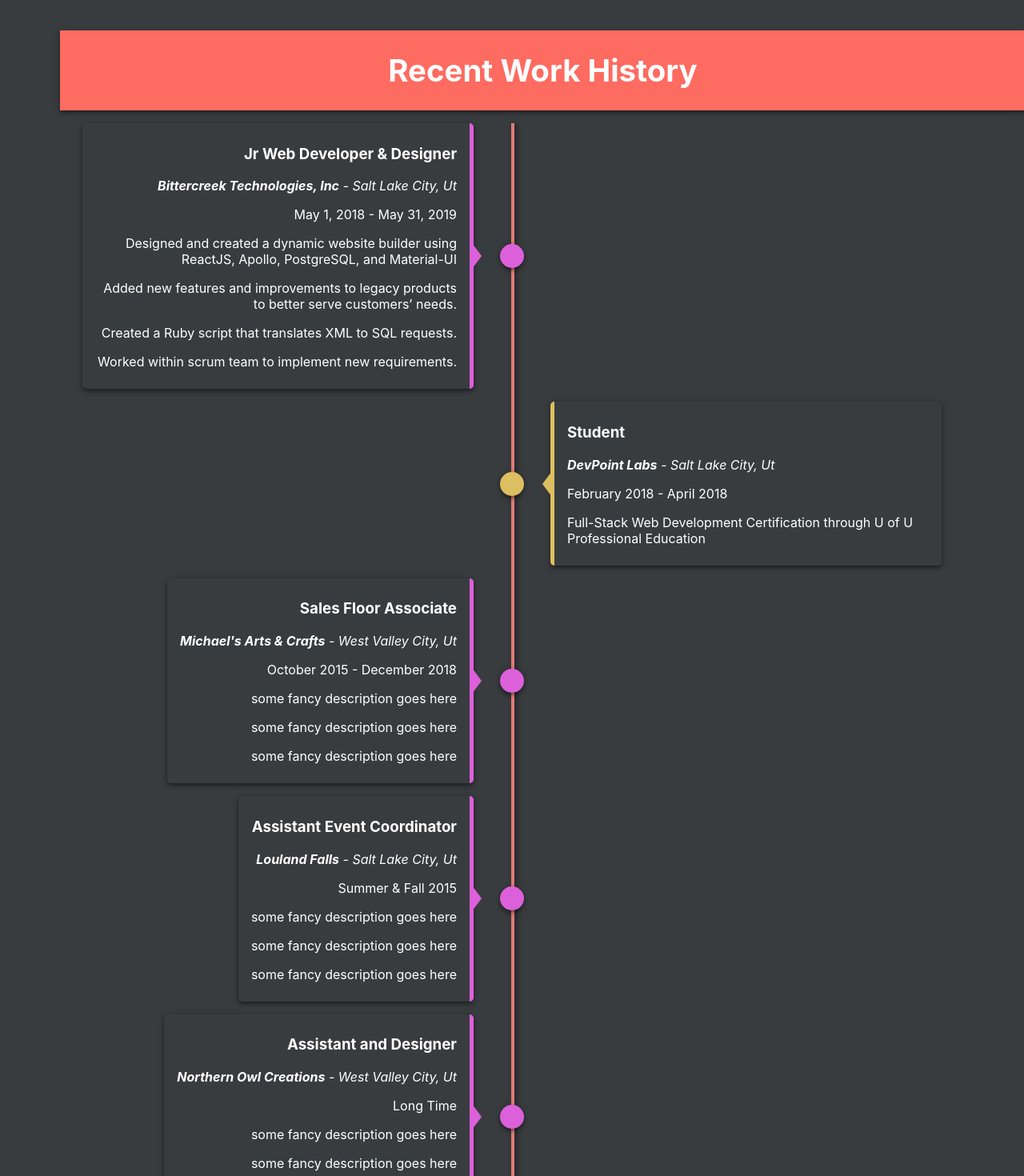
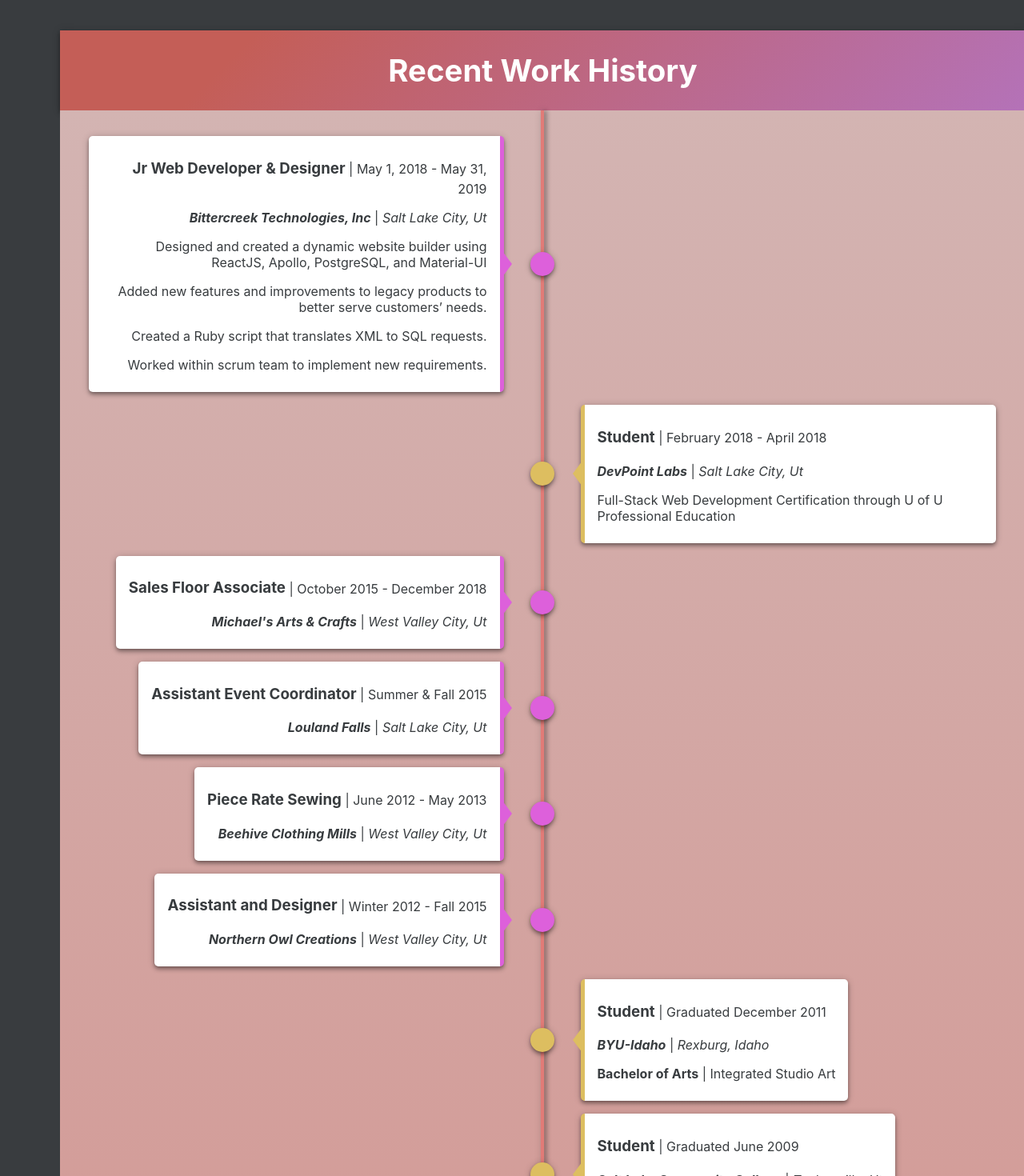
Before and after one commit to ShandelleLeigh/September, a React (Create React App) app: page / in a window 1280 px wide. Shown: the part 1300-2770 px from the top of the page at 80% size. Built offline with nearby package versions, Linux system fonts and the light colour scheme.

Commit message:
Get contact info updated

```diff
--- a/src/App.js
+++ b/src/App.js
@@ -3,9 +3,8 @@
 import Intro from './Pages/Intro'
 import Socials from './Pages/socials'
 import Skills from './Pages/Skills';
-// import Education from './Pages/Education';
 import Resume from './Pages/Resume';
-// import Contact from './Pages/Contact';
+import Contact from './Pages/Contact';
 
 const styles = {
   pageContainer: {
@@ -24,9 +23,8 @@
       <div className="Pages" style={styles.pageContainer} >
         <Intro className="Intro"/>
         <Skills className="Skills"/>
-        {/* <Education/> */}
         <Resume/>
-        {/* <Contact/> */}
+        <Contact/>
       </div>
     </span>
   );
--- a/src/Pages/Contact.js
+++ b/src/Pages/Contact.js
@@ -1,7 +1,35 @@
 import React from 'react';
+import '../components/item.css';
+import SectionHeader from '../components/SectionHeader';
+
+const styles = {
+  section: {
+    height: '100vh',
+    border: 'solid 10px #fe6b60',
+    color: '',
+  },
+  inner: {
+    // backgroundColor: 'white',
+    // color: 'black',
+    padding: '1em',
+    margin: '1em',
+    height: '100%',
+  }
+}
 
 const Contact = () => {
-  return <div>Contact</div>
+  return (
+    <div style={styles.section} >
+      <SectionHeader headerText={'Contact'} color={'coolColors'} />
+      < div style={styles.inner}>
+        <p>
+          I'm currently looking for a Jr Web Developer or QA position in Lehi or Salt Lake areas.
+          If you have any leads or feedback you can
+          <a href='mailto:shandellejensen90@gmail.com'> send me an email. </a>
+        </p>
+      </div>
+    </div>
+  )
 }
 
 export default Contact
--- a/src/Pages/Intro.js
+++ b/src/Pages/Intro.js
@@ -1,5 +1,4 @@
 import React, {Fragment} from 'react';
-// import './styles.css';
 
 const styles = {
   textContainer : {
--- a/src/Pages/Resume.js
+++ b/src/Pages/Resume.js
@@ -9,7 +9,7 @@
 const Resume = () => {
   return (
     <Fragment>
-      <SectionHeader headerText={'Recent Work History'} color={'pink'} />
+      <SectionHeader headerText={'Recent Work History'} color={'warmColors'} />
       <div className='tContainer'>
         <div className='lineThing' />
           {
--- a/src/Pages/socials.js
+++ b/src/Pages/socials.js
@@ -12,16 +12,20 @@
     top: '0',
     left: '0',
     display: 'grid',
-    grid: 'auto',
-    gridAutoRows: 'max-content',
+    gridAutoFlow: 'row',
     justifyContent: 'center',
     alignContent: 'end',
-    zIndex: '10',
   },
   socIcons: {
     marginBottom: '16px',
     width: '50px',
     height: '50px',
+  },
+  socHeading: {
+    marginBottom: '16px',
+    width: '50px',
+    height: '200px',
+    order: '1',
   },
 }
 
@@ -29,21 +33,10 @@
   return (
     <div style={styles.socials}>
       <div style={styles.socIcons}>
-        <a target="_blank" href='https://www.linkedin.com/in/shandelle-lovato-10b635102/' >
+        <a target="_blank" href='https://www.linkedin.com/in/shandelle-leigh/' >
           <LinkedIn/>
         </a>
       </div>
-      <div style={styles.socIcons}>
-        <a target="_blank" href='https://www.linkedin.com/in/shandelle-lovato-10b635102/' >
-          <LinkedIn/>
-        </a>
-      </div>
-      <div style={styles.socIcons}>
-        <a target="_blank" href='https://www.linkedin.com/in/shandelle-lovato-10b635102/' >
-          <LinkedIn/>
-        </a>
-      </div>
-
     </div>
   )
 }
--- a/src/assets/LinkedIn.jsx
+++ b/src/assets/LinkedIn.jsx
@@ -3,8 +3,6 @@
 
 const styles = {
   linkedIn: {
-    // height: '34px',
-    // width: '34px',
     display: 'inline-block',
     minWidth: '34px',
     minHeight: '34px'
--- a/src/components/SectionHeader.js
+++ b/src/components/SectionHeader.js
@@ -20,6 +20,12 @@
   green: {
     backgroundColor: '#82c03e',
   },
+  warmColors: {
+    background: 'linear-gradient(135deg, #c45e57 19%, #b472b8 100%)',
+  },
+  coolColors: {
+    background: 'linear-gradient(135deg, #7adeae 19%, #50bce4 37%, #8c5dba 100%)',
+  }
 }
 
 const SectionHeader = ({headerText, color}) => {
--- a/src/components/TimelineItem.js
+++ b/src/components/TimelineItem.js
@@ -22,15 +22,14 @@
 const TimelineItem = ({data}) => {
   const {
     roleTitle, company, location,
-    dates, degree, description, type,
+    dates, degree, description, type, studyField
   } = data
   return (
     <Fragment>
       <div className={type === 'school' ? 'educationItem' : 'jobItem'} >
-        <h3><b>{roleTitle}</b></h3>
-        <p><i><b>{company}</b> - {location}</i></p>
-        <p>{dates}</p>
-        <p>{degree}</p>
+        <p><h3><b>{roleTitle}</b></h3> | {dates} </p>
+        <p><i><b>{company}</b></i> | <i>{location}</i></p>
+        { degree && studyField ? <p><b>{degree}</b> | {studyField}</p> : null }
         {
           (description !== undefined) ? (
             <DescriptionDiv desc={description}/>
--- a/src/components/item.css
+++ b/src/components/item.css
@@ -7,6 +7,10 @@
   text-align: right;
   margin: 3px 3em;
   padding: .5em 1em;
+  /* background: #383c3f;
+  color: white; */
+  color: #383c3f;
+  background-color: white;
 }
 
 .educationItem {
@@ -61,9 +65,15 @@
 
 .tContainer {
   margin-top: 0;
+  padding-top: 1em;
+  padding-bottom: 1em;
   position: relative;
-  width: calc(100% - 75px);
-
+  /* width: calc(100% - 75px); */
+  background: #383c3f;
+  background: linear-gradient(0deg,#383c3f 0, #d39c98 5px, #d3b4b2 100%)
+  /* background-color: rgba(255,255,255,.9) */
+  /* background-color: white;
+  color: black; */
 }
 
 .lineThing {
@@ -76,3 +86,14 @@
   top: 0;
   bottom: 0;
 }
+
+
+h3 {
+  display: inline-block;
+  margin: .25em 0;
+}
+
+a, a:hover, a:visited {
+  text-decoration: inherit !important;
+  color: inherit !important;
+}
--- a/src/data/resumeData.js
+++ b/src/data/resumeData.js
@@ -30,11 +30,7 @@
     location: 'West Valley City, Ut',
     roleTitle: 'Sales Floor Associate',
     dates: 'October 2015 - December 2018',
-    description: [
-      'some fancy description goes here',
-      'some fancy description goes here',
-      'some fancy description goes here',
-    ],
+    description: [ ],
     relevancy: false,
     type: 'job',
   },
@@ -43,11 +39,16 @@
     location: 'Salt Lake City, Ut',
     roleTitle: 'Assistant Event Coordinator',
     dates: 'Summer & Fall 2015',
-    description: [
-      'some fancy description goes here',
-      'some fancy description goes here',
-      'some fancy description goes here',
-    ],
+    description: [],
+    relevancy: false,
+    type: 'job',
+  },
+  {
+    company: 'Beehive Clothing Mills',
+    location: 'West Valley City, Ut',
+    roleTitle: 'Piece Rate Sewing',
+    dates: 'June 2012 - May 2013',
+    description: [],
     relevancy: false,
     type: 'job',
   },
@@ -55,16 +56,14 @@
     company: 'Northern Owl Creations',
     location: 'West Valley City, Ut',
     roleTitle: 'Assistant and Designer',
-    dates: 'Long Time',
-    description: [
-      'some fancy description goes here',
-      'some fancy description goes here',
-      'some fancy description goes here',
-    ],
+    dates: 'Winter 2012 - Fall 2015',
+    description: [],
     relevancy: false,
     type: 'job',
   },
   {
+    roleTitle: 'Student',
+    dates: 'Graduated December 2011',
     company: 'BYU-Idaho',
     location: 'Rexburg, Idaho',
     degree: 'Bachelor of Arts',
@@ -73,6 +72,8 @@
     type: 'school',
   },
   {
+    roleTitle: 'Student',
+    dates: 'Graduated June 2009',
     company: 'Salt Lake Community College',
     location: 'Taylorsville, Ut',
     degree: 'Associate of Science',
```
